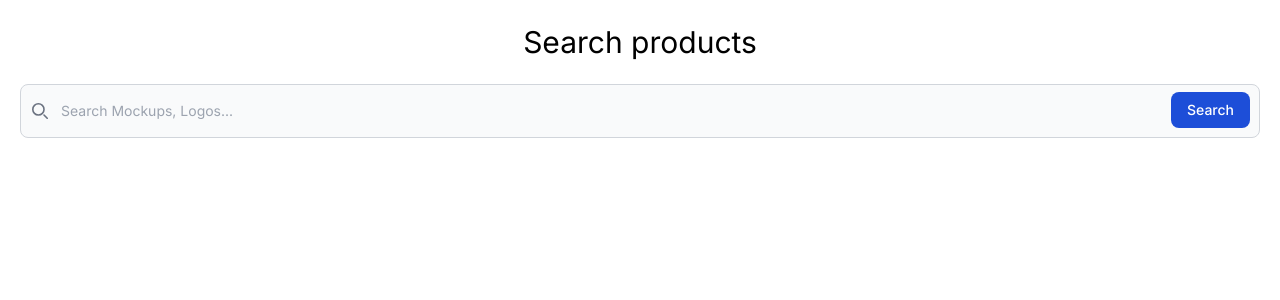
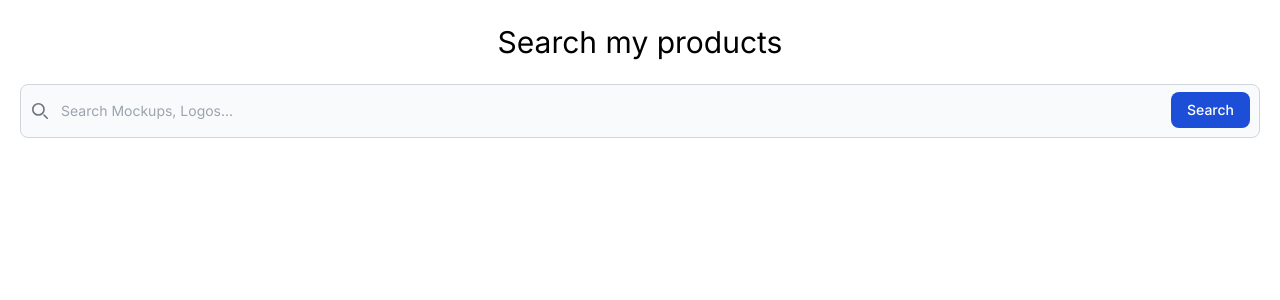
Before and after one commit to yuhlee610/next-cicd, a Next.js app: page /search in a window 1280 px wide. Shown: the top 300 px of the page. Built offline with nearby package versions, Linux system fonts and the light colour scheme.

Commit message:
Update page.tsx

```diff
--- a/src/app/search/page.tsx
+++ b/src/app/search/page.tsx
@@ -20,7 +20,7 @@ export default function Search() {
 
   return (
     <div>
-      <h1 className="text-center text-3xl my-6">Search products</h1>
+      <h1 className="text-center text-3xl my-6">Search my products</h1>
 
       <form className="mx-5 mb-8" onSubmit={handleSubmit}>
         <label
```
